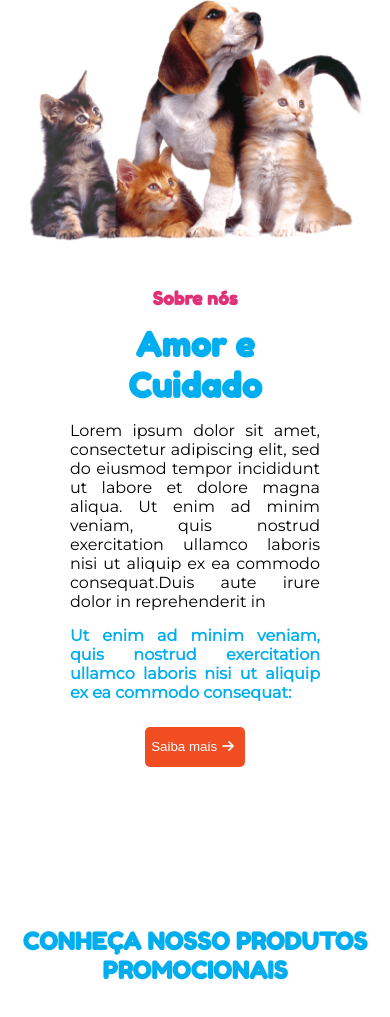
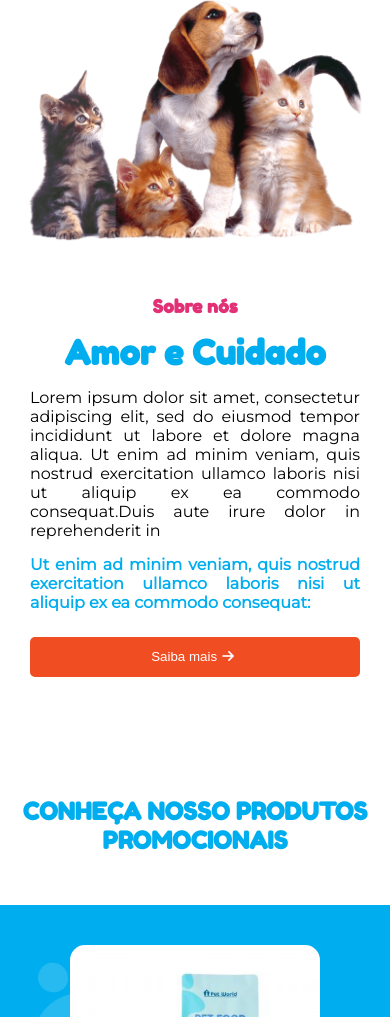
Before and after one commit to Siliprandi/LandingPage_Pet, a plain HTML site: page index.html in a window 390 px wide. Shown: the part 3377-4394 px from the top of the page. Drawn offline with Linux system fonts and the light colour scheme; files whose address does not match are found by name.

Commit message:
Alterações no card da terceira seção - CSS Responsivo

```diff
--- a/css/responsividade.css
+++ b/css/responsividade.css
@@ -63,10 +63,21 @@
     .terceira-secao .container {
         flex-direction: column;
 
+
+    }
+
+    .terceira-secao-imagem{
+        margin-bottom: 3rem;
     }
 
     .terceira-secao-conteudo-texto{
         text-align: center;
+        padding: 0;
+
+    }
+
+    .terceira-secao-botao{
+        width: 100%;
 
     }
 
```
